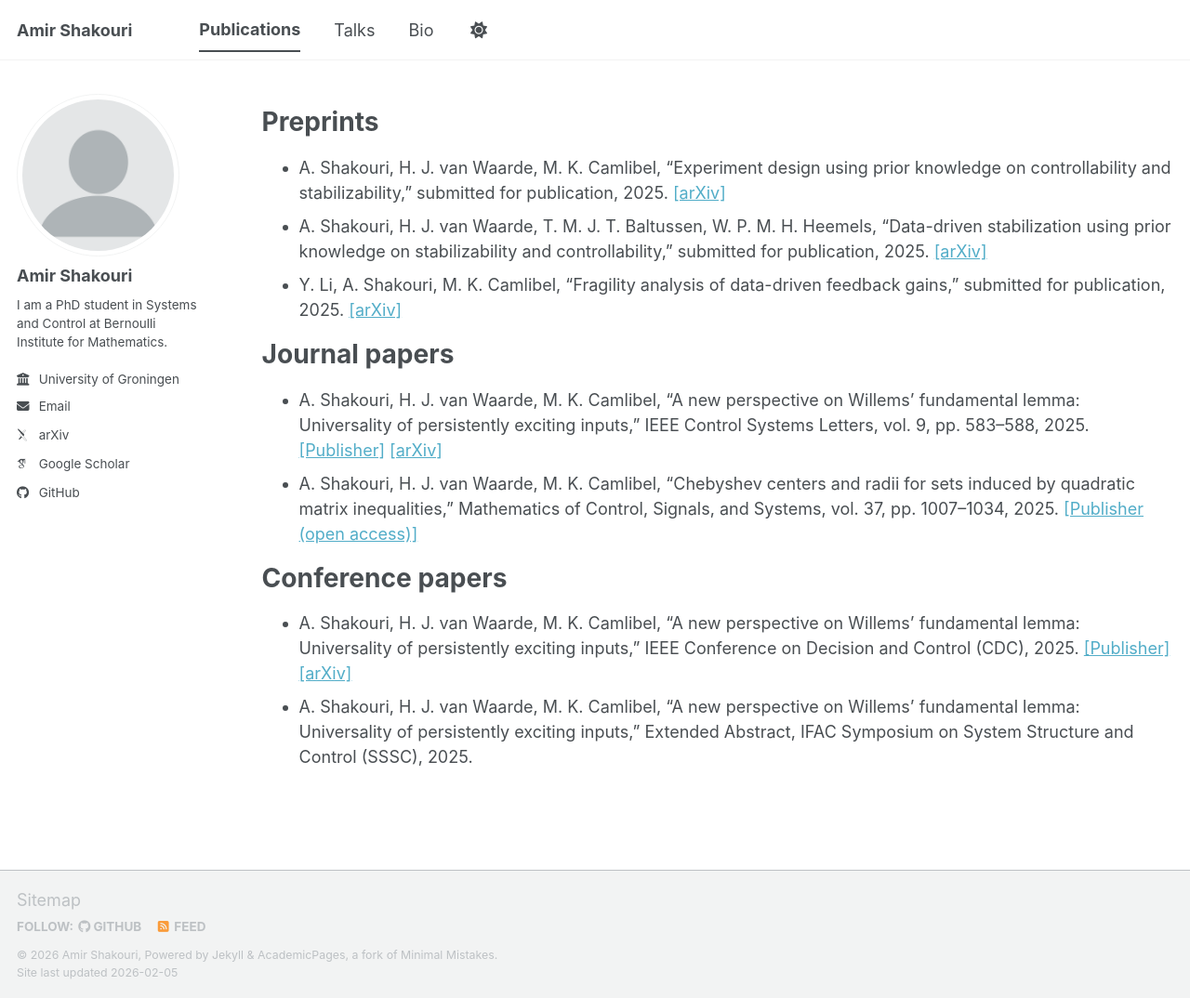
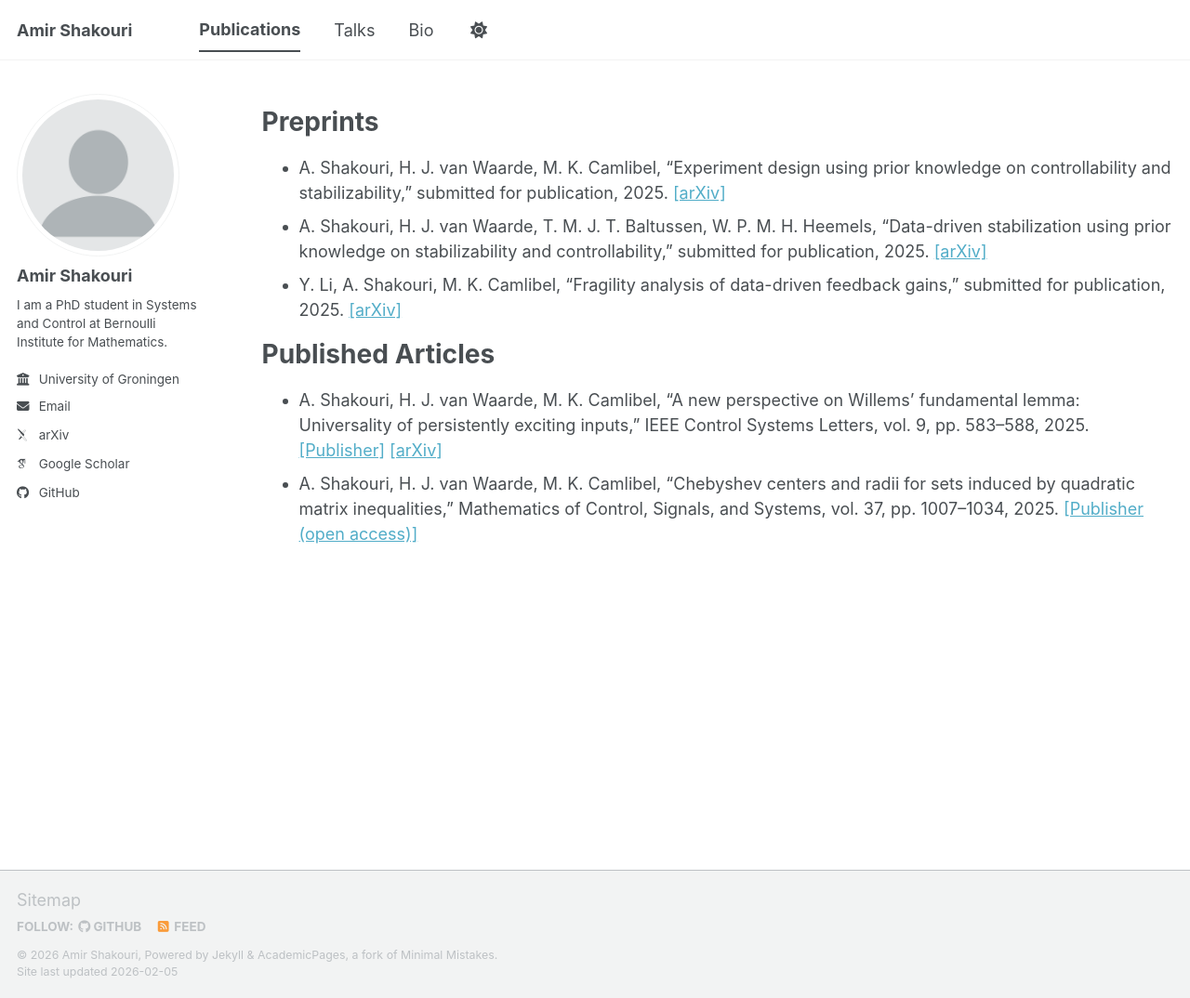
Before and after one commit to a-shakouri/a-shakouri.github.io, a Jekyll site: the page built from _pages/pub.md, in a window 1280 px wide and 1074 px high. Shown: the whole window at 93% size. Built offline with Jekyll 4.4.1, drawn with Linux system fonts in a browser that asks for light colours; some web fonts are replaced; a script bundle is joined from its source files by our own code; library files that are not in the unit come from our copies.

Commit message:
Update pub.md

```diff
--- a/_pages/pub.md
+++ b/_pages/pub.md
@@ -14,12 +14,7 @@ Preprints
 * A. Shakouri, H. J. van Waarde, T. M. J. T. Baltussen, W. P. M. H. Heemels, “Data-driven stabilization using prior knowledge on stabilizability and controllability,” submitted for publication, 2025. [\[arXiv\]](https://arxiv.org/pdf/2510.25452)
 * Y. Li, A. Shakouri, M. K. Camlibel, “Fragility analysis of data-driven feedback gains,” submitted for publication, 2025. [\[arXiv\]](https://arxiv.org/pdf/2510.00717)
 
-Journal papers
+Published Articles
 ======
 * A. Shakouri, H. J. van Waarde, M. K. Camlibel, “A new perspective on Willems’ fundamental lemma: Universality of persistently exciting inputs,” IEEE Control Systems Letters, vol. 9, pp. 583–588, 2025. [\[Publisher\]](https://ieeexplore.ieee.org/document/11022745)  [\[arXiv\]](https://arxiv.org/pdf/2503.12489)
 * A. Shakouri, H. J. van Waarde, M. K. Camlibel, “Chebyshev centers and radii for sets induced by quadratic matrix inequalities,” Mathematics of Control, Signals, and Systems, vol. 37, pp. 1007–1034, 2025. [\[Publisher (open access)\]](https://link.springer.com/article/10.1007/s00498-025-00424-w)
-
-Conference papers
-======
-* A. Shakouri, H. J. van Waarde, M. K. Camlibel, “A new perspective on Willems’ fundamental lemma: Universality of persistently exciting inputs,” IEEE Conference on Decision and Control (CDC), 2025. [\[Publisher\]](https://ieeexplore.ieee.org/document/11022745)  [\[arXiv\]](https://arxiv.org/pdf/2503.12489)
-* A. Shakouri, H. J. van Waarde, M. K. Camlibel, “A new perspective on Willems’ fundamental lemma: Universality of persistently exciting inputs,” Extended Abstract, IFAC Symposium on System Structure and Control (SSSC), 2025.
```
